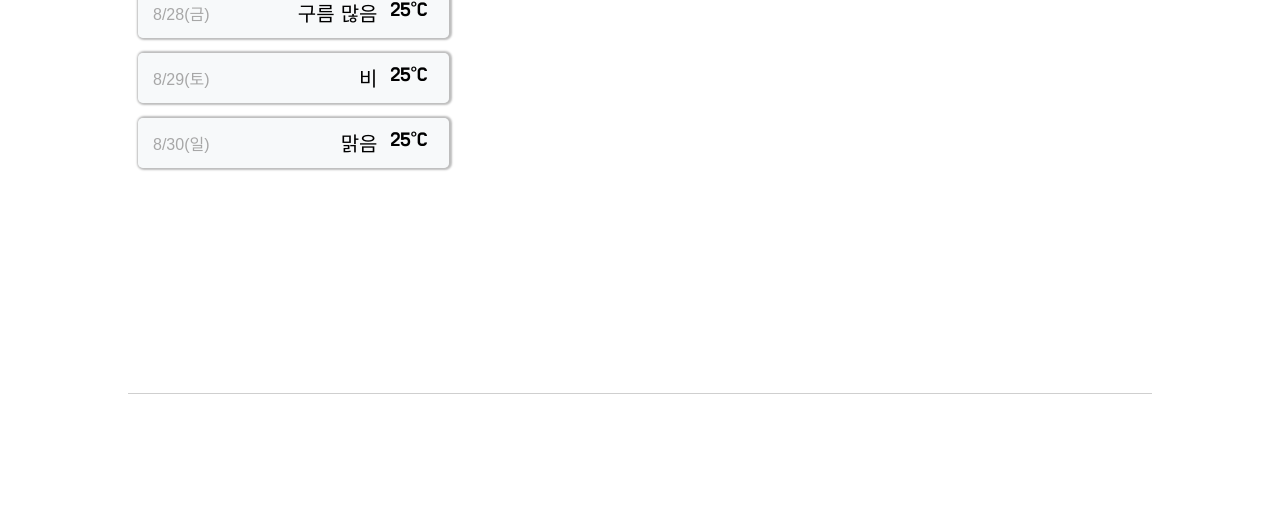
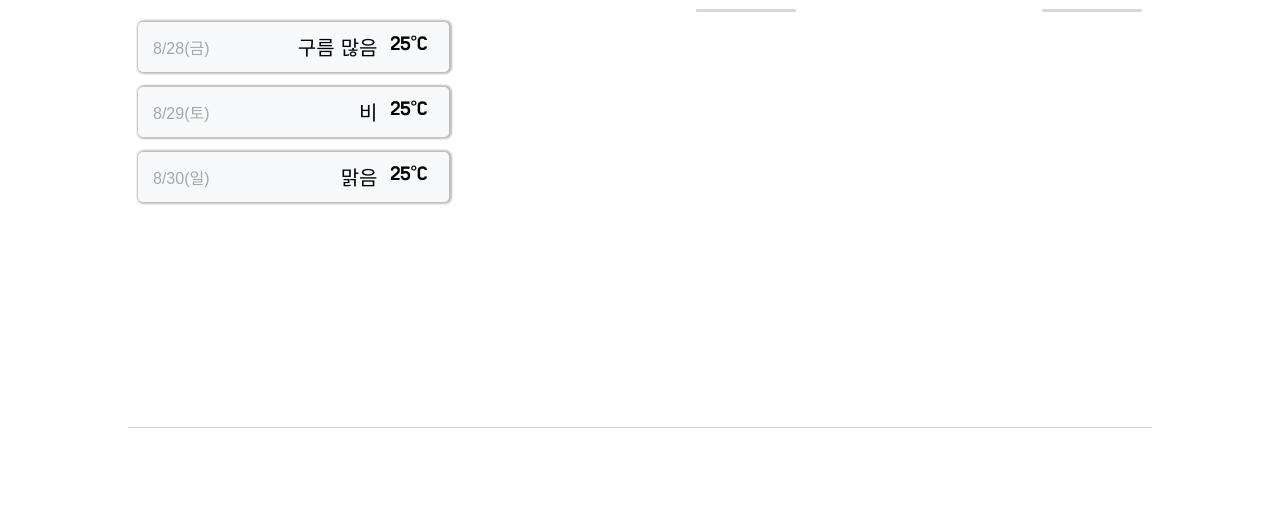
Before and after one commit to Tanney-102/weatherapp, a plain HTML site: page weather.html in a window 1280 px wide. Shown: the part 279-800 px from the top of the page. Drawn offline with Linux system fonts and the light colour scheme.

Commit message:
weather.html layout

```diff
--- a/css/style-index.css
+++ b/css/style-index.css
@@ -1,7 +1,5 @@
 main {
-    margin-top:2px;
-    padding:30px 0;
-    /* background-color:#f7f7f7; */
+    padding:10px 0;
 }
 
 main .select-location-container {
--- a/css/style-weather.css
+++ b/css/style-weather.css
@@ -1,3 +1,7 @@
+main {
+    padding:10px 0;
+}
+
 main .weather-container {
     margin:0 auto;
     width:80%;
@@ -50,11 +54,25 @@ main .weather-container .weathers {
 main .weather-container .weathers-site-name {
     color:#bfbfbf;
     font-size:20px;
+    height:30px;
 }
 
-/* main .weather-container .weather-content {
-    width:100%;
-} */
+main .weather-container .hr-box-container {
+    display:flex;
+    justify-content:flex-end;
+    margin:10px 0;
+}
+
+main .weather-container .hr-box {
+    width:100px;
+    height:3px;
+    background-color: #d7d7d7;
+    border-radius: 2px;
+}
+
+main .weather-container .weather-content {
+    margin-top:25px;
+}
 
 main .weather-container .content-container {
     width:100%;
--- a/weather.html
+++ b/weather.html
@@ -24,7 +24,12 @@
             </a>
             <div class="weather-area">
                 <div class="weathers">
-                    <div class="weathers-site-name">기상청</div>
+                    <div class="weathers-site-name">
+                        기상청
+                    </div>
+                    <div class="hr-box-container">
+                        <div class="hr-box"></div>
+                    </div>
                     <div id="kor" class="weather-content">
                         <div class="content-container">
                             <div class="date">8/28(금)</div>
@@ -57,11 +62,19 @@
                 </div>
                 <div class="weathers">
                     <div class="weathers-site-name">YR</div>
-                    <div id="yr" class="weather-content"></div>
+                    <div id="yr" class="weather-content">
+                        <div class="hr-box-container">
+                            <div class="hr-box"></div>
+                        </div>
+                    </div>
                 </div>
                 <div class="weathers">
                     <div class="weathers-site-name">Accu Weather</div>
-                    <div id="Accu" class="weather-content"></div>
+                    <div id="Accu" class="weather-content">
+                        <div class="hr-box-container">
+                            <div class="hr-box"></div>
+                        </div>
+                    </div>
                 </div>
             </div>
         </div>
```
